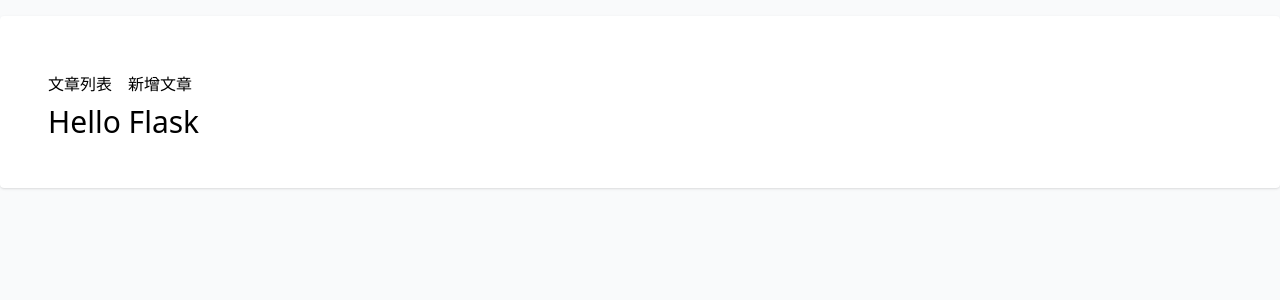
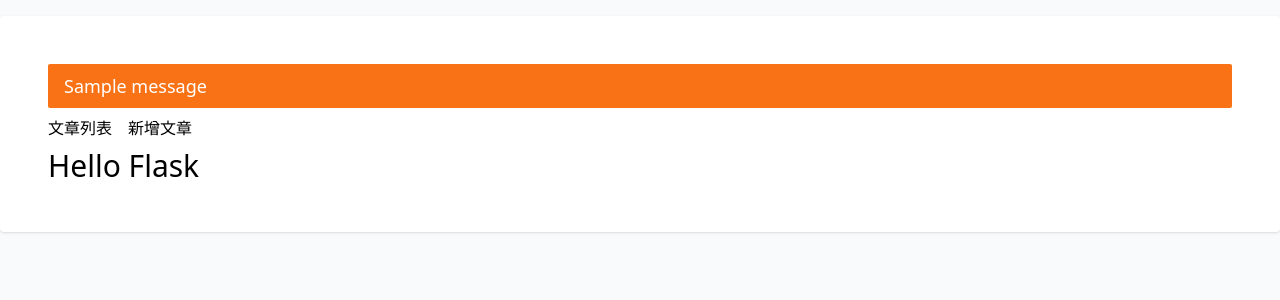
Before and after one commit to kaochenlong/simple-flask-blog, a Flask app: page / in a window 1280 px wide. Shown: the top 300 px of the page. Run offline with Flask 3, Linux system fonts and the light colour scheme; tables that the repository leaves empty hold one stand-in row (values such as "Sample post"); one stand-in notice (Sample message) is shown; some libraries are stand-ins or nearby versions.

Commit message:
add flash message

```diff
--- a/app.py
+++ b/app.py
@@ -1,9 +1,11 @@
-from flask import Flask, render_template, redirect, url_for, request
+from flask import Flask, render_template, redirect, url_for, request, flash
 import os
 from config.settings import db
 from flask_migrate import Migrate
 import models
+from dotenv import load_dotenv
 
+load_dotenv()
 app = Flask(__name__)
 
 
@@ -27,11 +29,14 @@ def create():
     db.session.add(post)
     db.session.commit()
 
+    flash("新增文章成功！")
+
     return redirect(url_for("index"))
 
 
 ROOT_PATH = os.path.dirname(os.path.abspath(__file__))
 app.config["SQLALCHEMY_DATABASE_URI"] = f"sqlite:///{ROOT_PATH}/db/blog.sqlite"
+app.secret_key = os.getenv("APP_SECRET_KEY")
 db.init_app(app)
 Migrate(app, db)
 
--- a/pyproject.toml
+++ b/pyproject.toml
@@ -11,7 +11,7 @@ python = "^3.12"
 flask = "^3.0.3"
 flask-sqlalchemy = "^3.1.1"
 flask-migrate = "^4.0.7"
-
+python-dotenv = "^1.0.1"
 
 [build-system]
 requires = ["poetry-core"]
--- a/templates/layout.html.jinja
+++ b/templates/layout.html.jinja
@@ -8,6 +8,7 @@
   </head>
   <body class="bg-gray-50">
     <main class="container bg-white rounded shadow my-4 mx-auto p-12">
+      {% include "shared/flash.html.jinja" %}
       {% include "shared/navbar.html.jinja" %}
       {% block content %}{% endblock %}
     </main>
--- /dev/null
+++ b/templates/shared/flash.html.jinja
@@ -0,0 +1,11 @@
+{% with messages = get_flashed_messages() %}
+  {% if messages %}
+  <div class="text-lg bg-orange-500 text-white rounded-sm px-4 py-2 select-none">
+    <ul>
+    {% for message in messages %}
+      <li>{{ message }}</li>
+    {% endfor %}
+    </ul>
+  </div>
+  {% endif %}
+{% endwith %}
```
Also changed, not shown: README.txt, 3 other files.
